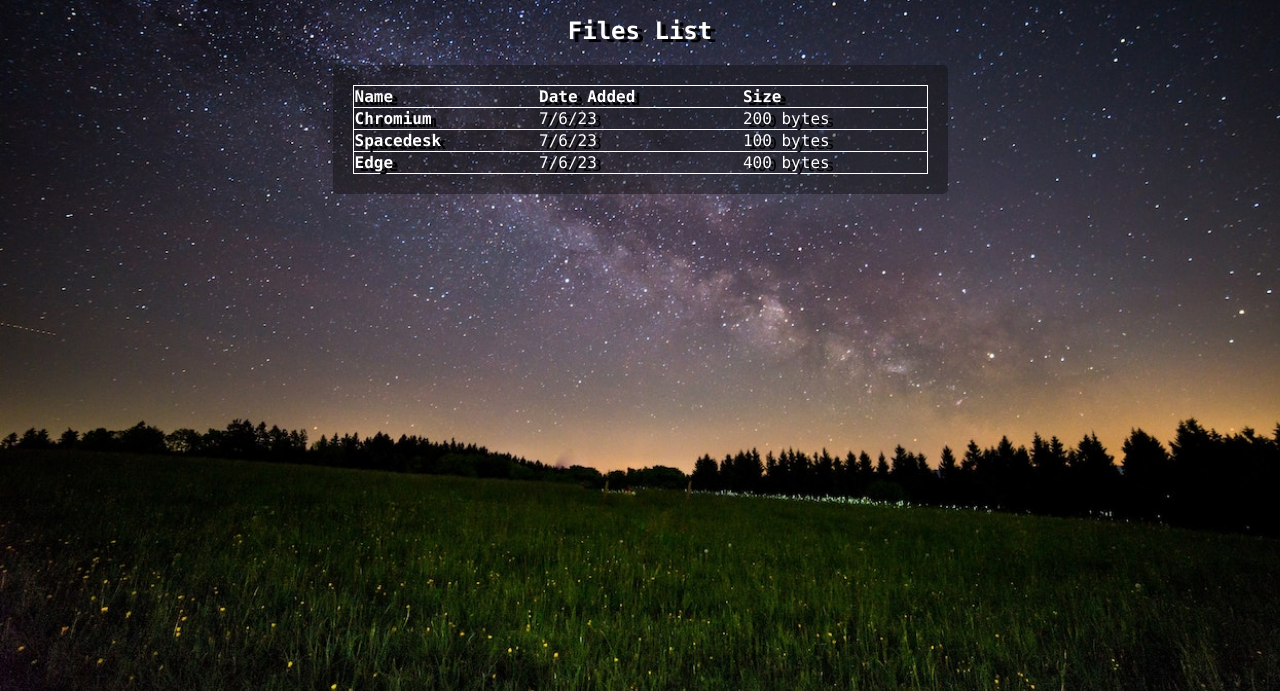
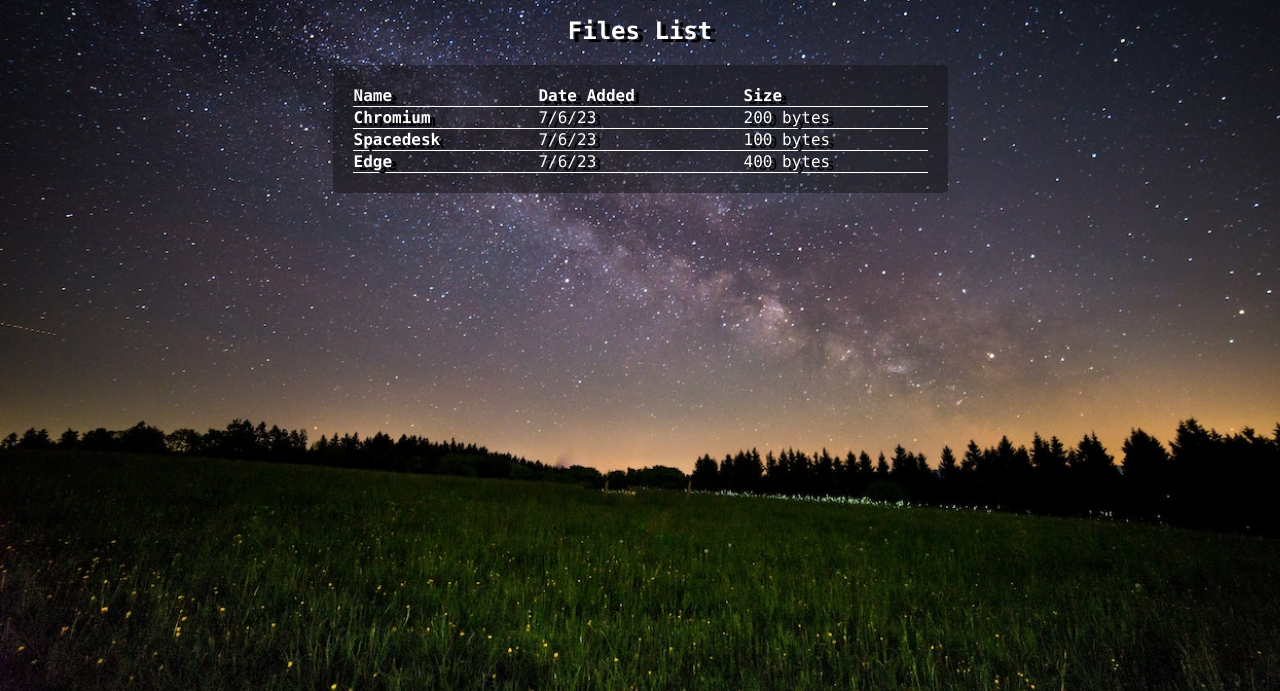
Before and after one commit to SkyKrye/dl, a plain HTML site: page software/index.html in a window 1280 px wide. Shown: the part 109-800 px from the top of the page. Drawn offline with Linux system fonts and the light colour scheme; no server answers.

Commit message:
Update index.html

```diff
--- a/software/index.html
+++ b/software/index.html
@@ -3,22 +3,6 @@
   <title>skycore></title>
   <link rel="stylesheet" href="/style.css">
   <link rel="shortcut icon" href="/DLRicon_transparent500x500.png" type="image/x-icon" />
-  <style>
-    table {
-    border-collapse: collapse;
-    }
-    tr {
-    border: 1px solid white;
-    border-collapse: separate;
-    border-spacing: 10px;
-    transition: 100ms;
-    }
-    tr:hover {
-    background-color: #111
-    text-shadow: none;
-    transition: 100ms;
-    }
-  </style>
 </head>
 <body>
   <h1>smpverge dl</h1>
```
